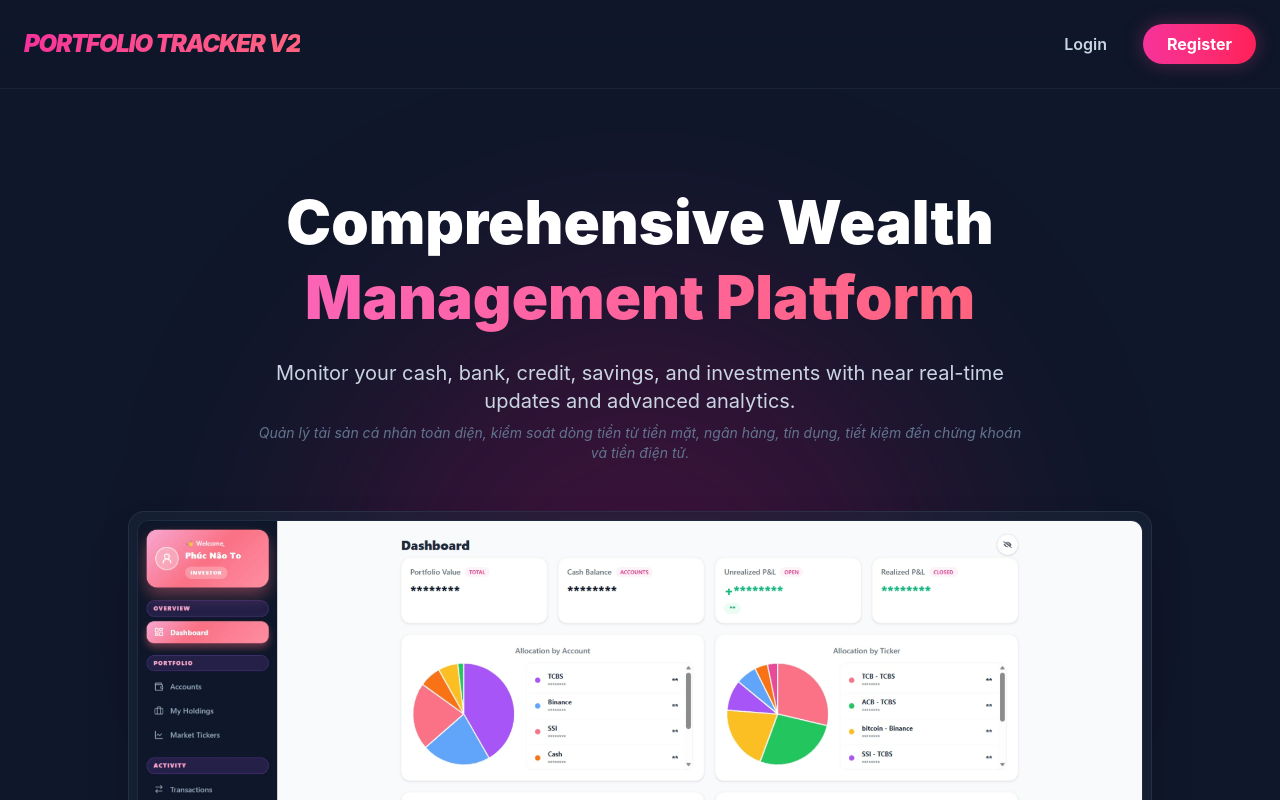
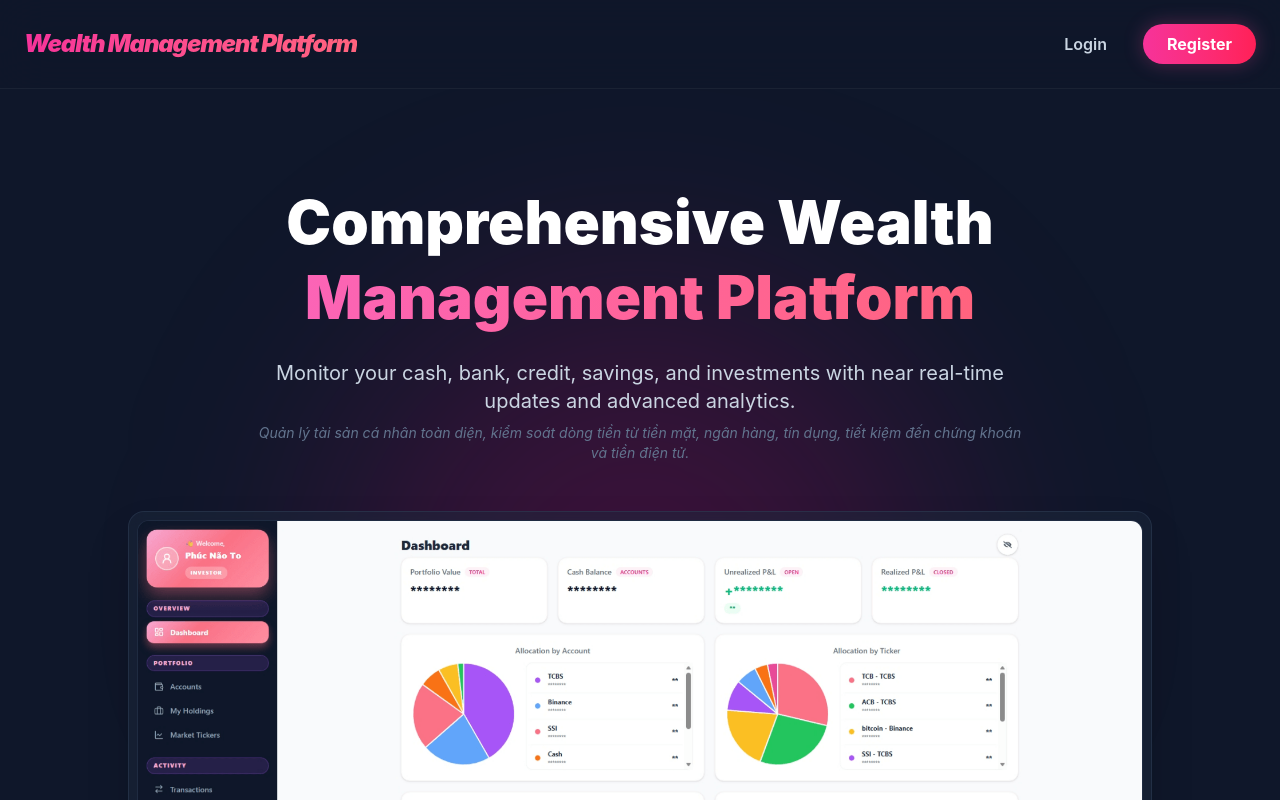
Before and after one commit to nnthienphuc/Wealth_Management_Platform, a React (Vite) app in the folder PersonalPortfolioTrackerFE/: page / in a window 1280 px wide. Shown: the top 800 px of the page. Built offline with nearby package versions, Linux system fonts and the light colour scheme; no server answers.

Commit message:
refactor: rename project to 'Wealth Management Platform' across frontend and email notifications

```diff
--- a/PersonalPortfolioTrackerFE/index.html
+++ b/PersonalPortfolioTrackerFE/index.html
@@ -4,7 +4,7 @@
     <meta charset="UTF-8" />
     <link rel="icon" type="image/svg+xml" href="/vite.svg" />
     <meta name="viewport" content="width=device-width, initial-scale=1.0" />
-    <title>Personal Portfolio Tracker</title>
+    <title>Wealth Management Platform</title>
     <style>
       /* CSS cho vòng xoay loading */
       @keyframes spin {
@@ -41,7 +41,7 @@
     <div id="root">
       <div class="loader-container">
         <div class="spinner"></div>
-        <div class="loading-text">Loading Portfolio Tracker...</div>
+        <div class="loading-text">Loading Wealth Management Platform...</div>
       </div>
     </div>
     <script type="module" src="/src/main.jsx"></script>
--- a/PersonalPortfolioTrackerFE/src/components/features/landing/LandingPage.jsx
+++ b/PersonalPortfolioTrackerFE/src/components/features/landing/LandingPage.jsx
@@ -42,7 +42,7 @@ export default function LandingPage() {
       {/* NAVBAR */}
       <nav className="p-6 flex justify-between items-center border-b border-white/5 sticky top-0 bg-[#0f172a]/80 backdrop-blur-xl z-50">
         <h1 className="text-2xl font-black text-transparent bg-clip-text bg-gradient-to-r from-pink-500 to-rose-400 italic tracking-tighter">
-          PORTFOLIO TRACKER V2
+          Wealth Management Platform
         </h1>
         {isLoggedIn ? (
           <a href="/investor" className="px-6 py-2 rounded-full font-bold text-white bg-gradient-to-r from-pink-500 to-rose-500 hover:from-pink-600 hover:to-rose-600 transition-all shadow-[0_0_20px_rgba(236,72,153,0.3)]">
```
Also changed, not shown: 1 other file (tests, documents, lock files or other folders).
